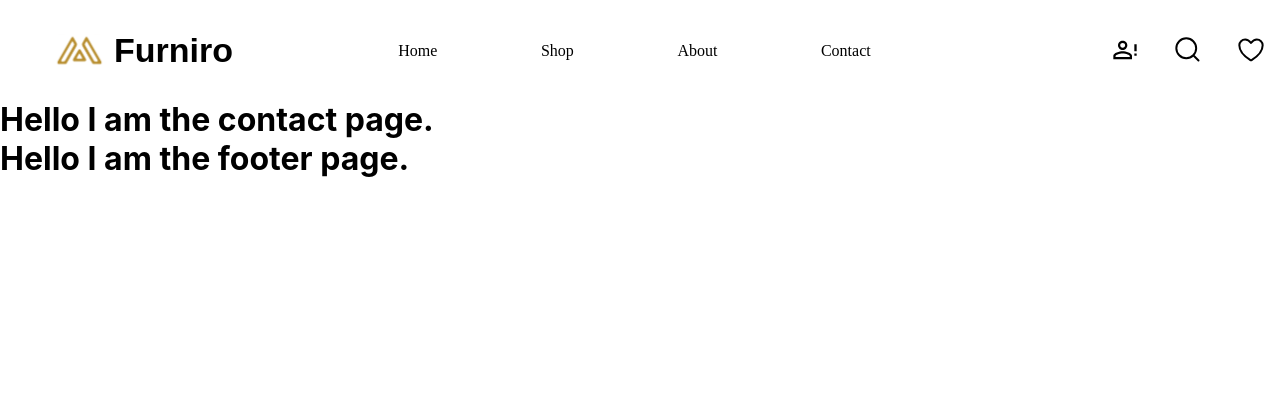
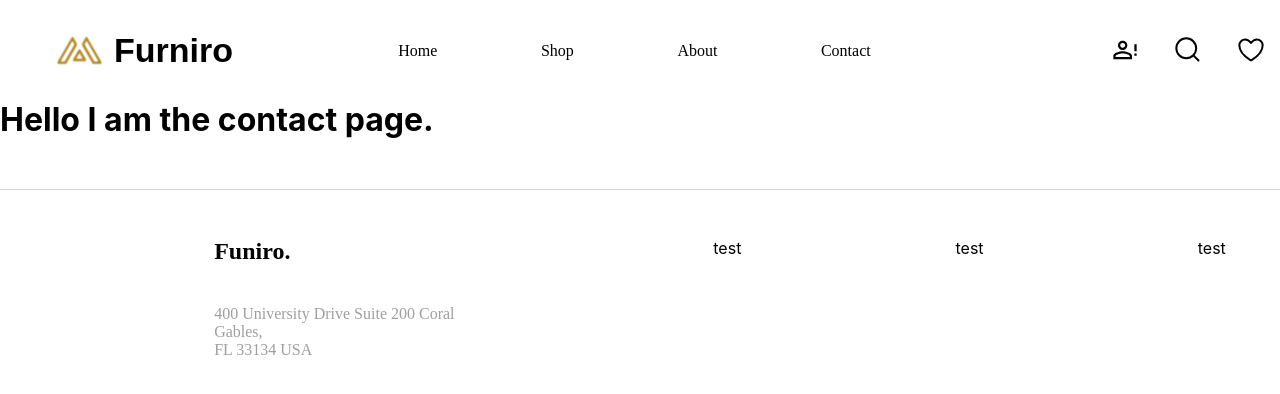
Before and after one commit to hiabed/myReactProject, a React (Vite) app: page /contact in a window 1280 px wide. Shown: the top 394 px of the page. Built offline with nearby package versions, Linux system fonts and the light colour scheme.

Commit message:
footer ongoing.

```diff
--- a/src/Footer.jsx
+++ b/src/Footer.jsx
@@ -1,8 +1,98 @@
 import './Footer.css'
+
+const bigDiv = {
+    display: "flex",
+    marginTop: 50,
+    justifyContent: "space-evenly",
+    borderTop: "1px solid rgba(0, 0, 0, 0.17)",
+    height: 505,
+}
+
+const address = {
+    display: "flex",
+    flexDirection: "column",
+    gap: 40,
+    marginTop: 48,
+}
+
+const links = {
+    display: "flex",
+    flexDirection: "column",
+    gap: 40,
+    marginTop: 48,
+}
+
+const help = {
+    display: "flex",
+    flexDirection: "column",
+    gap: 40,
+    marginTop: 48,
+}
+
+const newsletter = {
+    display: "flex",
+    flexDirection: "column",
+    gap: 40,
+    marginTop: 48,
+}
+
+const h1Style = {
+    color: "#000",
+    fontFamily: "Poppins",
+    fontSize: "24px",
+    fontStyle: "normal",
+    fontWeight: "700",
+    lineHeight: "normal",
+}
+
+const pStyle = {
+    color: "#9F9F9F",
+    fontFamily: "Poppins",
+    fontSize: "16px",
+    fontStyle: "normal",
+    fontWeight: "400",
+    lineHeight: "normal",
+    width: 285,
+}
+
+const Address = () => {
+    return (
+        <div style={address}>
+            <h1 style={h1Style}>Funiro.</h1>
+            <p style={pStyle}>400 University Drive Suite 200 Coral Gables,<br />
+            FL 33134 USA</p>
+        </div>
+    );
+}
+
+const Links = () => {
+    return (
+        <div style={links}>test</div>
+    );
+}
+
+const Help = () => {
+    return (
+        <div style={help}>test</div>
+    )
+}
+
+const Newsletter = () => {
+    return (
+        <div style={newsletter}>test</div>
+    );
+}
 
 const Footer = () => {
     return (
-        <h1>Hello I am the footer page.</h1>
+        <>
+            <div style={bigDiv}>
+                <Address />
+                <Links />
+                <Help />
+                <Newsletter />
+            </div>
+        </>
     );
 }
 
```
